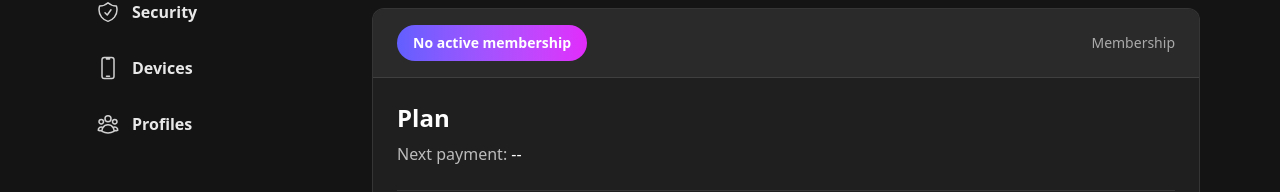
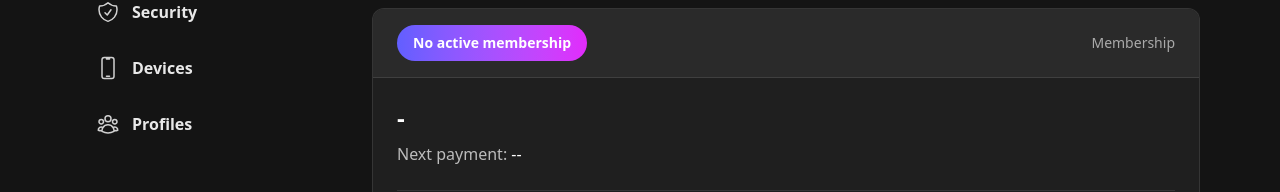
Before and after one commit to Just-0ne-Guy/NetflixClone, a Next.js app: page /account in a window 1280 px wide. Shown: the part 317-509 px from the top of the page. Built offline with nearby package versions, Linux system fonts and the light colour scheme; no server answers; the database is empty; sample sign-in values are in the browser's storage; what @stripe/firestore-stripe-payments would draw is missing.

Commit message:
final test

```diff
--- a/app/account/page.tsx
+++ b/app/account/page.tsx
@@ -18,8 +18,13 @@ import AccountAvatarMenu from "@/components/AccountAvatarMenu";
 import { goToBillingPortal } from "@/lib/stripe";
 import type { Timestamp } from "firebase/firestore";
 
-
-type LooseTimestamp = Timestamp | { seconds: number } | number | Date | null | undefined;
+type LooseTimestamp =
+  | Timestamp
+  | { seconds: number }
+  | number
+  | Date
+  | null
+  | undefined;
 
 type SubscriptionItem = {
   price?: { id?: string };
@@ -27,11 +32,28 @@ type SubscriptionItem = {
   [key: string]: unknown;
 };
 
+type StripeProductLite = {
+  name?: string;
+  metadata?: Record<string, string>;
+};
+
+type PriceLite = {
+  id?: string;
+  nickname?: string | null;
+  // can be a string id OR an expanded object depending on what you stored
+  product?: string | StripeProductLite | null;
+  metadata?: Record<string, string>;
+};
+
+type SubItemLite = {
+  price?: PriceLite | null;
+};
+
 type SubDoc = {
   status?: string;
-  current_period_end?: LooseTimestamp;
-  created?: LooseTimestamp;
-  items?: SubscriptionItem[];
+  current_period_end?: unknown;
+  created?: unknown;
+  items?: SubItemLite[];
 };
 
 function toDateLabel(ts: LooseTimestamp) {
@@ -108,12 +130,15 @@ export default function AccountPage() {
   }, [user?.uid]);
 
   const planName = useMemo(() => {
-    const maybe =
-      sub?.items?.[0]?.price?.product?.name ||
-      sub?.items?.[0]?.price?.product?.metadata?.name ||
-      sub?.items?.[0]?.price?.nickname ||
-      null;
-    return maybe ?? "—";
+    const price = sub?.items?.[0]?.price;
+
+    const product = price?.product;
+    const productName =
+      typeof product === "object" && product
+        ? product.name || product.metadata?.name
+        : null;
+
+    return productName || price?.nickname || "-";
   }, [sub]);
 
   return (
```
